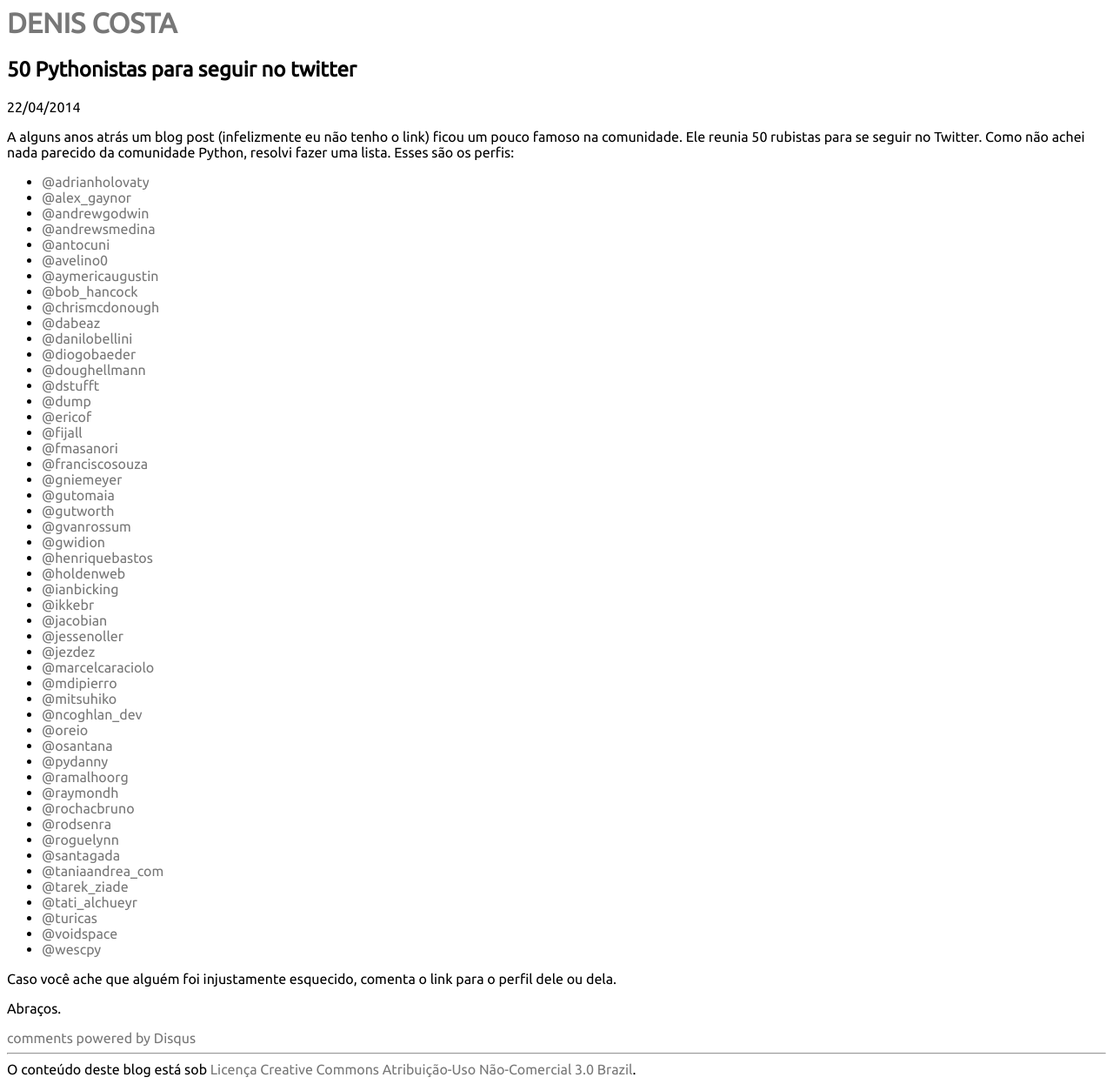
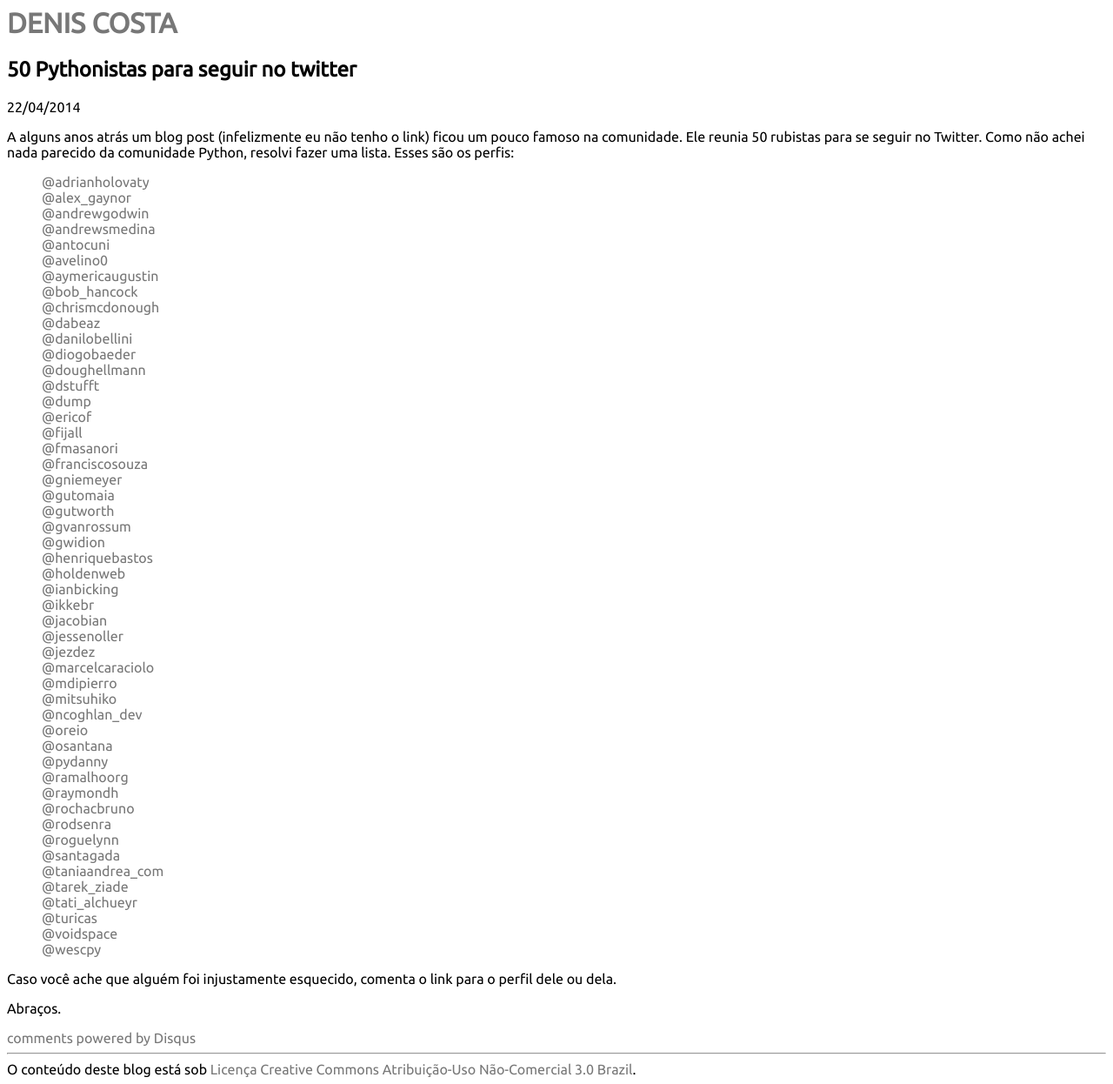
Before and after one commit to deniscostadsc/deniscostadsc.github.io, a Jekyll site: the page built from _posts/2014-04-22-50-pythonistas-para-seguir-no-twitter.md, in a window 1280 px wide. Shown: the whole page at 87% size. Built offline with Jekyll 4.4.1, drawn with Linux system fonts in a browser that asks for light colours; Markdown is read by kramdown in place of the engine named in the settings; comment, search, counter and statistics services are not loaded.

Commit message:
Retirando bullets do ul.

```diff
--- a/_layouts/default.html
+++ b/_layouts/default.html
@@ -15,6 +15,9 @@
             a {
                 text-decoration: none;
                 color: #777777;
+            }
+            ul {
+                list-style-type: none;
             }
         </style>
 
```
